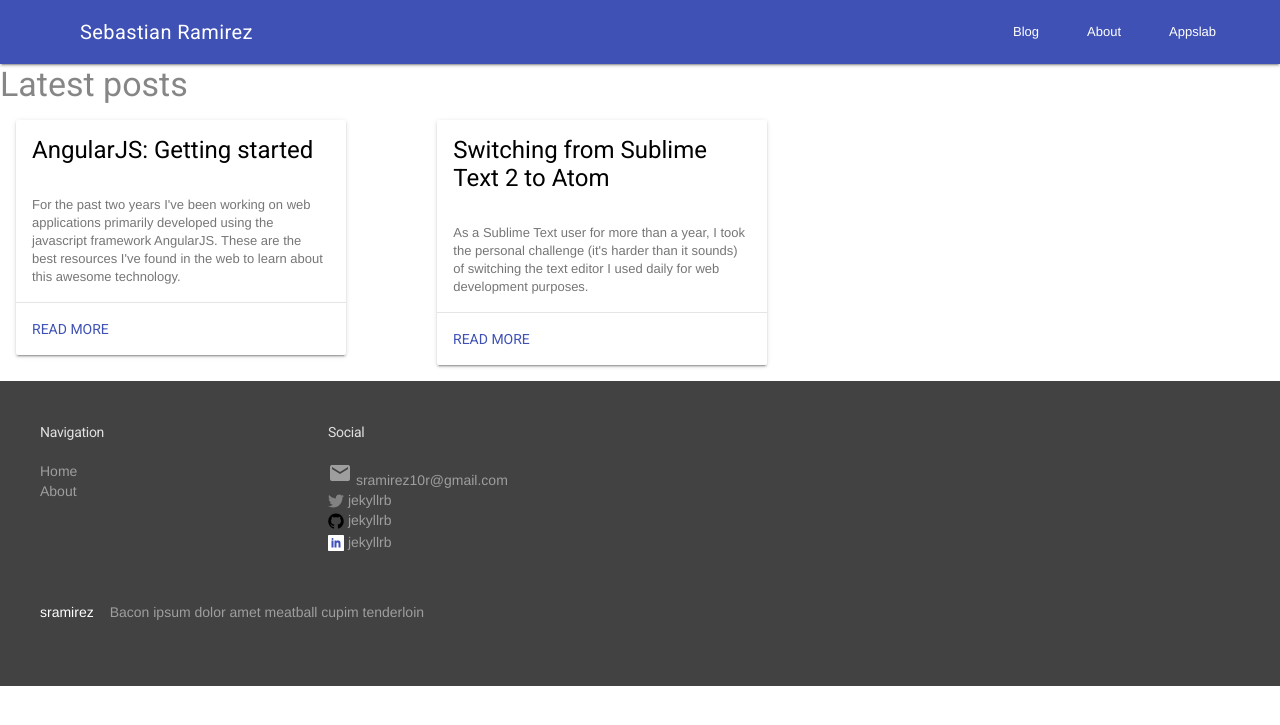
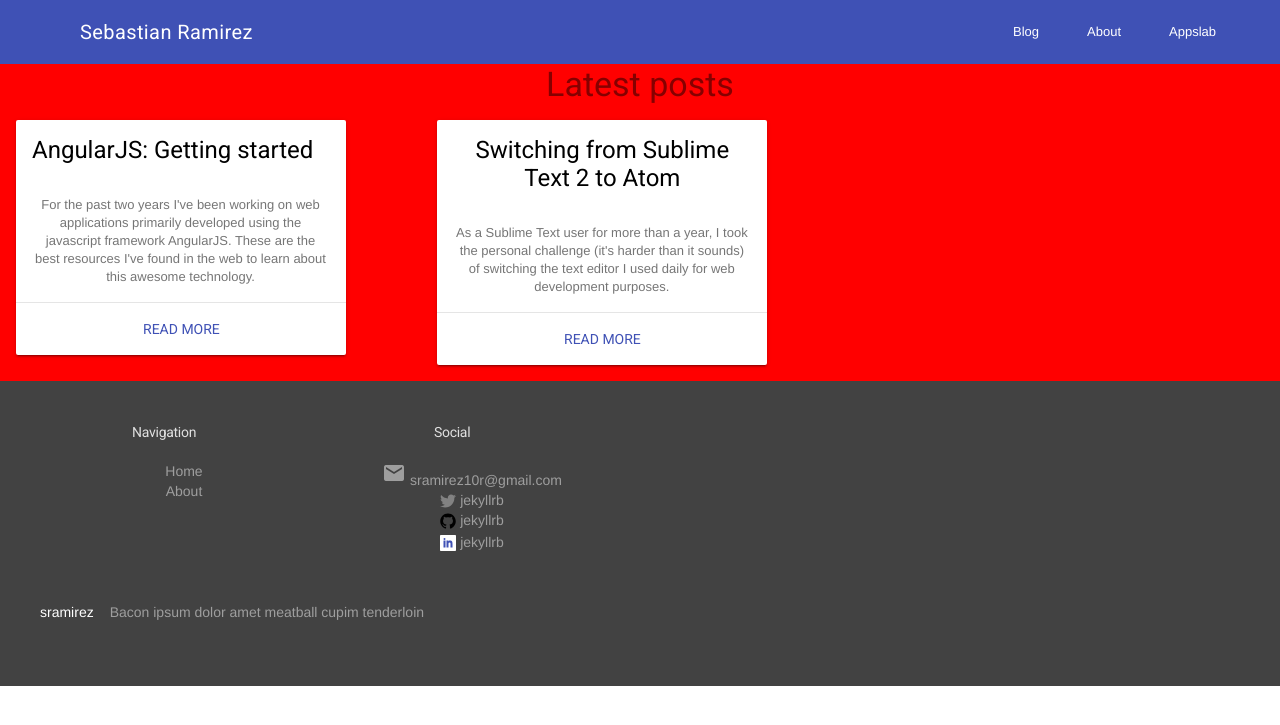
Before and after one commit to s-ramirez/s-ramirez.github.io, a Jekyll site: the page built from index.html, in a window 1280 px wide. Shown: the top 725 px of the page. Built offline with Jekyll 4.4.1, drawn with Linux system fonts in a browser that asks for light colours.

Commit message:
Adding main header image

```diff
--- a/_includes/header.html
+++ b/_includes/header.html
@@ -1,4 +1,4 @@
-<header class="mdl-layout__header">
+<header class="mdl-layout__header mdl-layout__header--waterfall">
     <div class="mdl-layout__header-row">
       <!-- Title -->
       <span class="mdl-layout-title">Sebastian Ramirez</span>
--- a/_layouts/default.html
+++ b/_layouts/default.html
@@ -20,6 +20,8 @@
 <body class="mdl-layout mdl-js-layout">
     {% include header.html %}
     <main class="mdl-layout__content">
+        <div class="header-image mdl-typography--text-center">
+        </section>
         {{ content }}
         <div class="mdl-layout-spacer"></div>
         {% include footer.html %}
--- /dev/null
+++ b/css/styles.css
@@ -0,0 +1,4 @@
+.header-image {
+    max-height: 800px;
+    background-color: red;
+}
```
